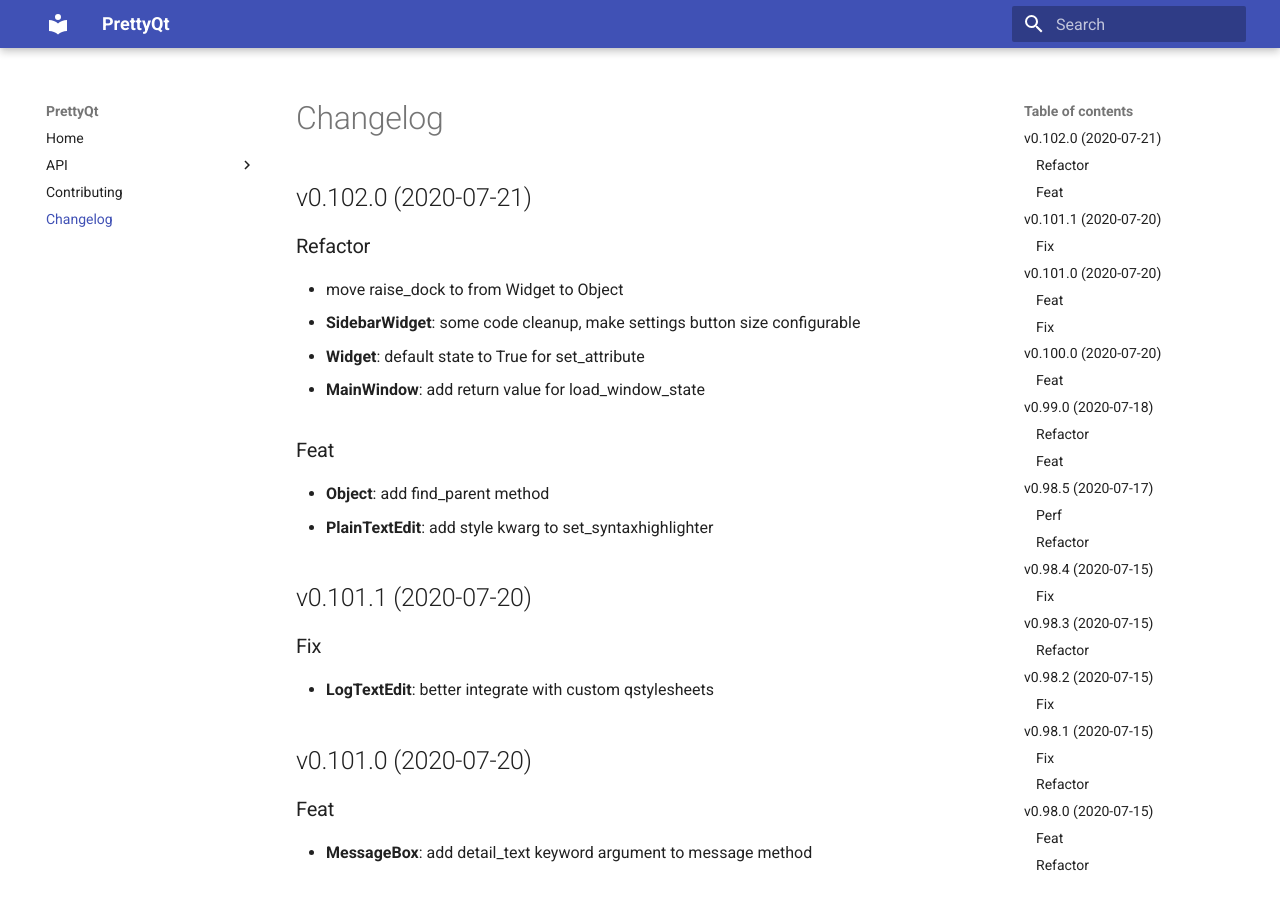
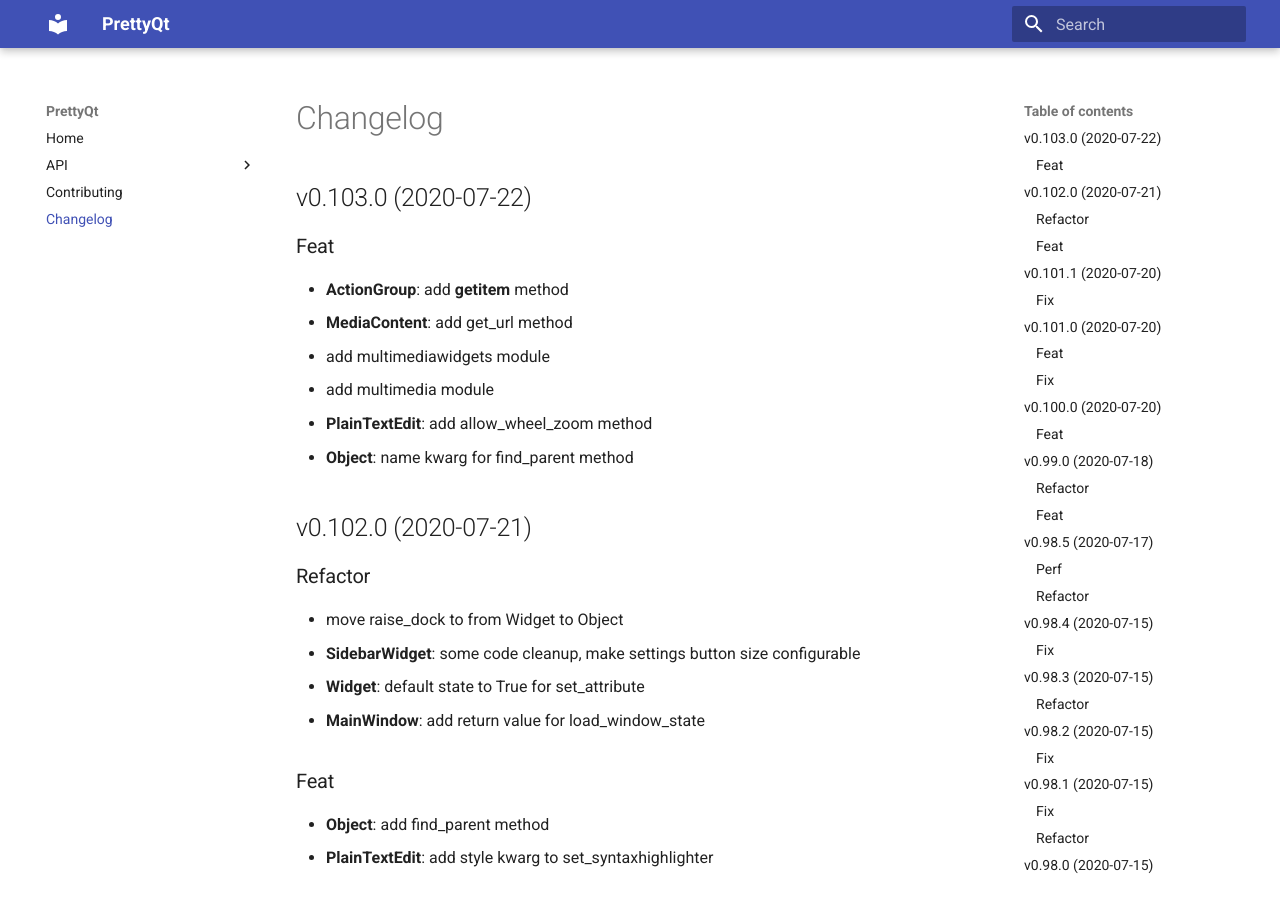
Before and after one commit to phil65/PrettyQt, an MkDocs documentation site: the page built from docs/changelog.md, in a window 1280 px wide and 900 px high. Built offline with MkDocs 1.6.1 and Material for MkDocs 9.7.7, drawn with Linux system fonts in a browser that asks for light colours.

Commit message:
bump: version 0.102.0 → 0.103.0

```diff
--- a/docs/changelog.md
+++ b/docs/changelog.md
@@ -1,3 +1,14 @@
+## v0.103.0 (2020-07-22)
+
+### Feat
+
+- **ActionGroup**: add __getitem__ method
+- **MediaContent**: add get_url method
+- add multimediawidgets module
+- add multimedia module
+- **PlainTextEdit**: add allow_wheel_zoom method
+- **Object**: name kwarg for find_parent method
+
 ## v0.102.0 (2020-07-21)
 
 ### Refactor
--- a/prettyqt/__init__.py
+++ b/prettyqt/__init__.py
@@ -4,7 +4,7 @@
 
 __author__ = """Philipp Temminghoff"""
 __email__ = "phil65@kodi.tv"
-__version__ = "0.102.0"
+__version__ = "0.103.0"
 
 
 __all__ = [
--- a/pyproject.toml
+++ b/pyproject.toml
@@ -1,6 +1,6 @@
 [tool.poetry]
 name = "PrettyQt"
-version = "0.102.0"
+version = "0.103.0"
 description = "A pythonic layer on top of qtpy"
 readme = 'docs/index.md'
 repository = "https://github.com/phil65/prettyqt"
@@ -124,7 +124,7 @@
 '''
 [tool.commitizen]
 name = "cz_conventional_commits"
-version = "0.102.0"
+version = "0.103.0"
 tag_format = "v$version"
 version_files = [
     "prettyqt/__init__.py:__version__",
--- a/setup.py
+++ b/setup.py
@@ -40,6 +40,6 @@
     packages=find_packages(),
     test_suite="tests",
     url="https://github.com/phil65/prettyqt",
-    version="0.102.0",
+    version="0.103.0",
     zip_safe=False,
 )
```
Also changed, not shown: CHANGELOG.md (+11 -0 lines).
